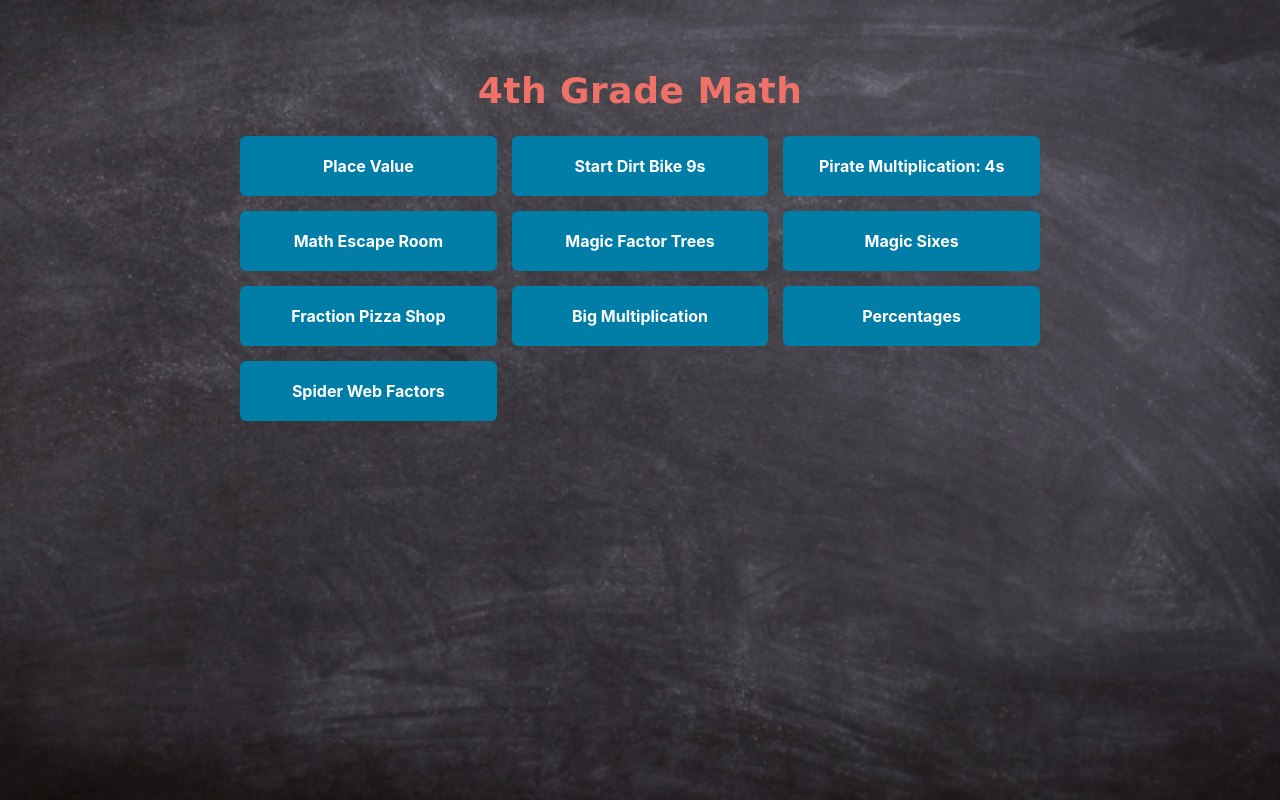
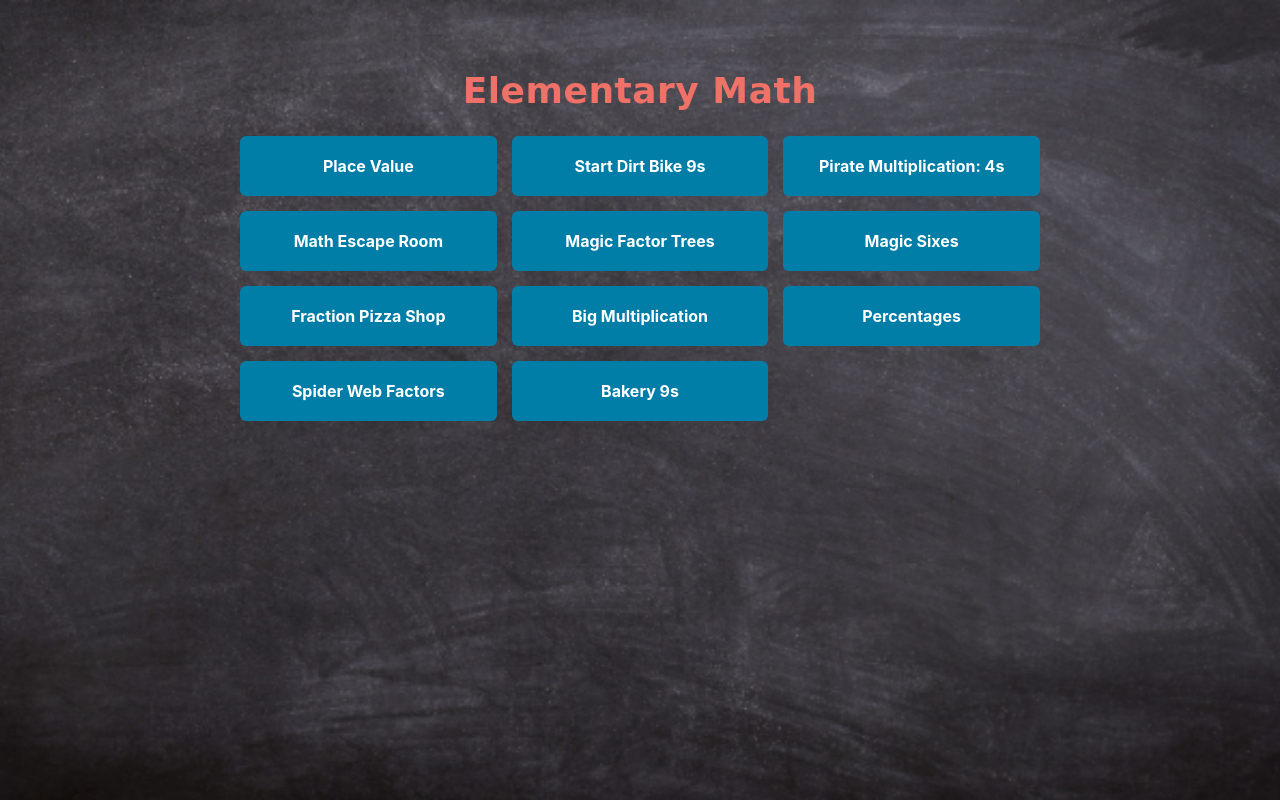
Before and after one commit to LadyHawk613/tutoring-resources, a plain HTML site: page 4th/4th-hub.html in a window 1280 px wide. Drawn offline with Linux system fonts and the light colour scheme; a web font is replaced by a local one.

Commit message:
Update 4th-hub.html

```diff
--- a/4th/4th-hub.html
+++ b/4th/4th-hub.html
@@ -3,7 +3,7 @@
 <head>
     <meta charset="UTF-8">
     <meta name="viewport" content="width=device-width, initial-scale=1.0">
-    <title>4th Grade Math</title>
+    <title>Elementery Math</title>
 
     <!-- Import the hand-drawn chalk style font from Google Fonts -->
     <link rel="preconnect" href="https://fonts.googleapis.com">
@@ -76,7 +76,7 @@
 <body>
 
     <div class="container">
-        <h1>4th Grade Math</h1>
+        <h1>Elementary Math</h1>
 
         <!-- Activity Grid: Add new activities here one at a time -->
         <div class="activity-grid">
@@ -90,6 +90,7 @@
             <a href="big-multiply-v2.html" target="_top" class="activity-button">Big Multiplication</a>
             <a href="percents.html" target="_top" class="activity-button">Percentages</a>
             <a href="spider-web-factors.html" target="_top" class="activity-button">Spider Web Factors</a>
+            <a href="spider-web-factors.html" target="_top" class="activity-button">Bakery 9s</a>
         </div>
 
     </div>
```
